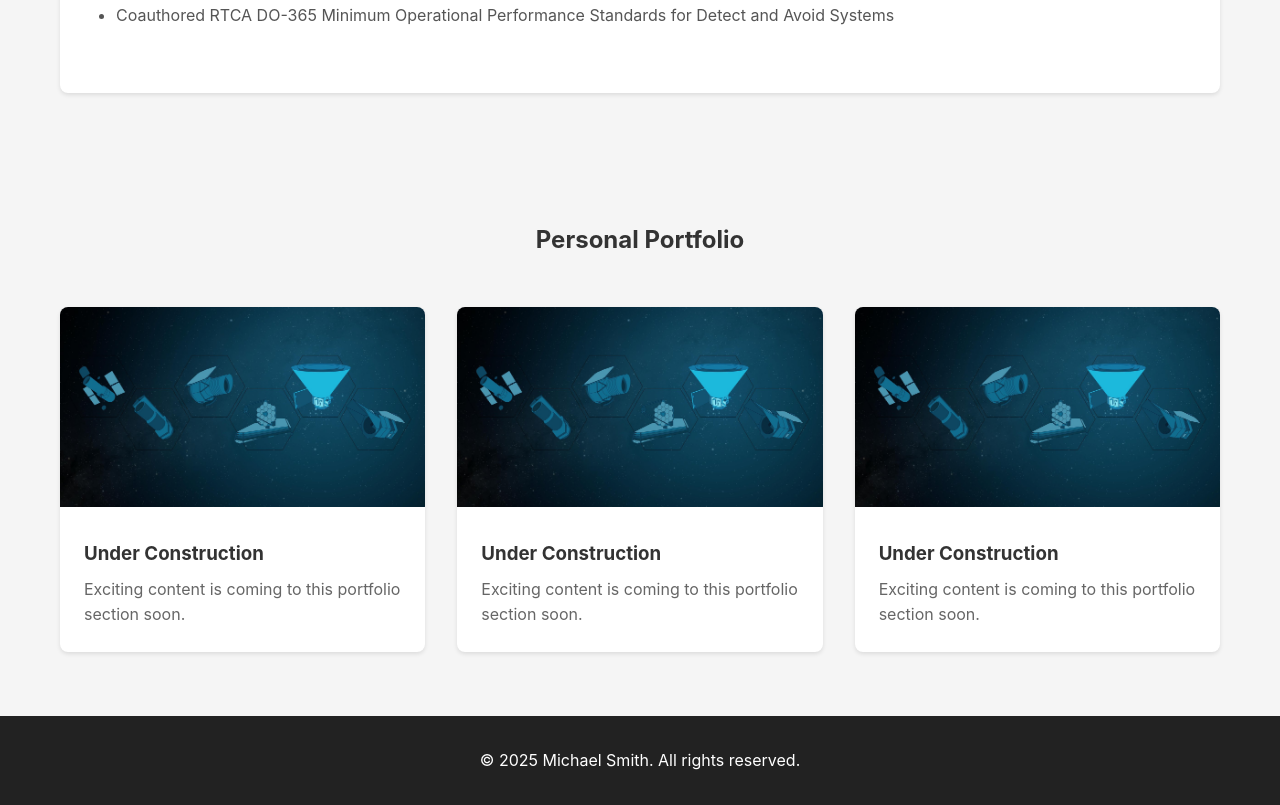
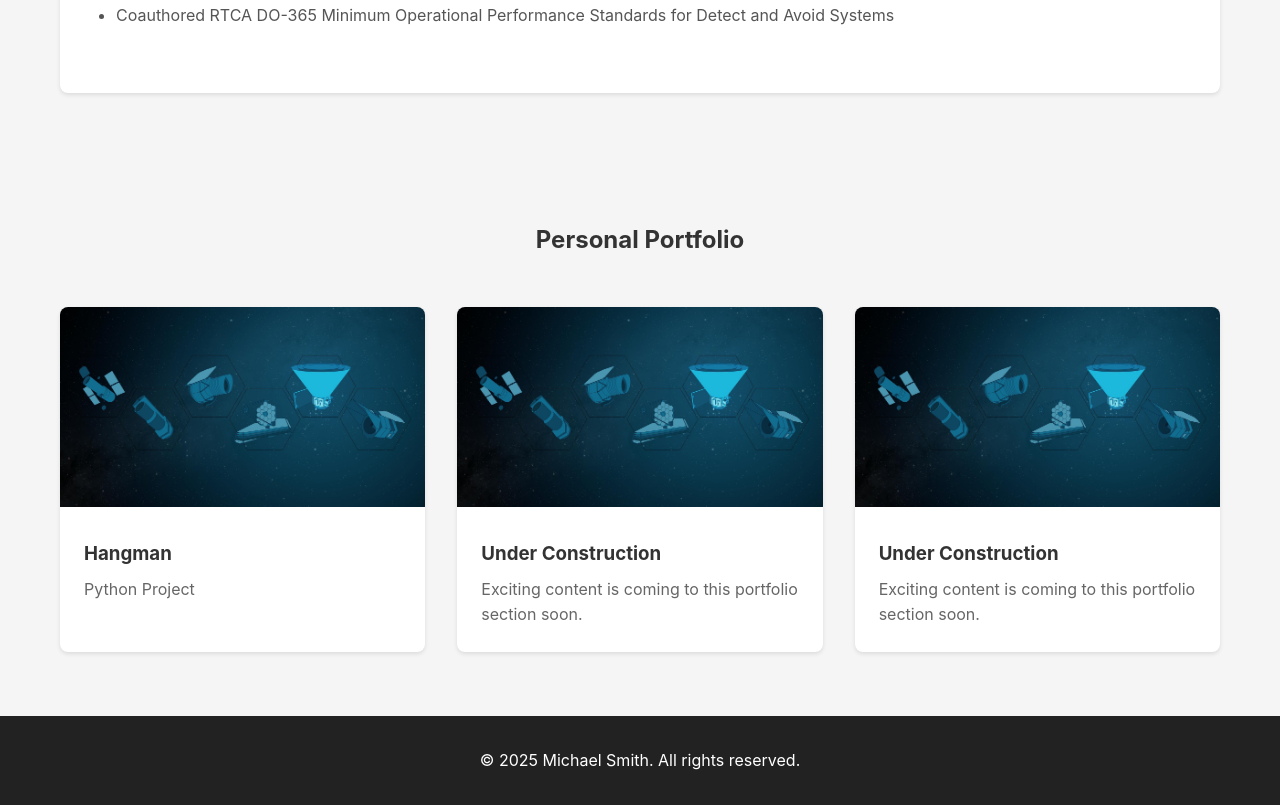
Before and after one commit to CodingAero/CodingAero.github.io, a plain HTML site: page index.html in a window 1280 px wide. Shown: the part 4561-5366 px from the top of the page. Drawn offline with Linux system fonts and the light colour scheme.

Commit message:
Update index.html

```diff
--- a/index.html
+++ b/index.html
@@ -184,13 +184,13 @@
         <div class="container">
             <h2 class="section-title">Personal Portfolio</h2>
             <div class="portfolio-grid">
-                <div class="portfolio-item">
-                    <img src="placeholder.jpg" alt="Project 1">
+                <a href="https://codingaero.github.io/Hangman/" target="_blank" class="portfolio-item">
+                    <img src="placeholder.jpg" alt="Hangman">
                     <div class="portfolio-item-content">
-                        <h3>Under Construction</h3>
-                        <p>Exciting content is coming to this portfolio section soon.</p>
+                        <h3>Hangman</h3>
+                        <p>Python Project</p>
                     </div>
-                </div>
+                </a>
                 <div class="portfolio-item">
                     <img src="placeholder.jpg" alt="Project 2">
                     <div class="portfolio-item-content">
@@ -205,13 +205,6 @@
                         <p>Exciting content is coming to this portfolio section soon.</p>
                     </div>
                 </div>
-                <!-- <a href="https://www.google.com" target="_blank" class="portfolio-item">
-                    <img src="placeholder.jpg" alt="Project 4">
-                    <div class="portfolio-item-content">
-                        <h3>Under Construction</h3>
-                        <p>Exciting content is coming to this portfolio section soon.</p>
-                    </div>
-                </a> -->
             </div>
         </div>
     </section>
```
